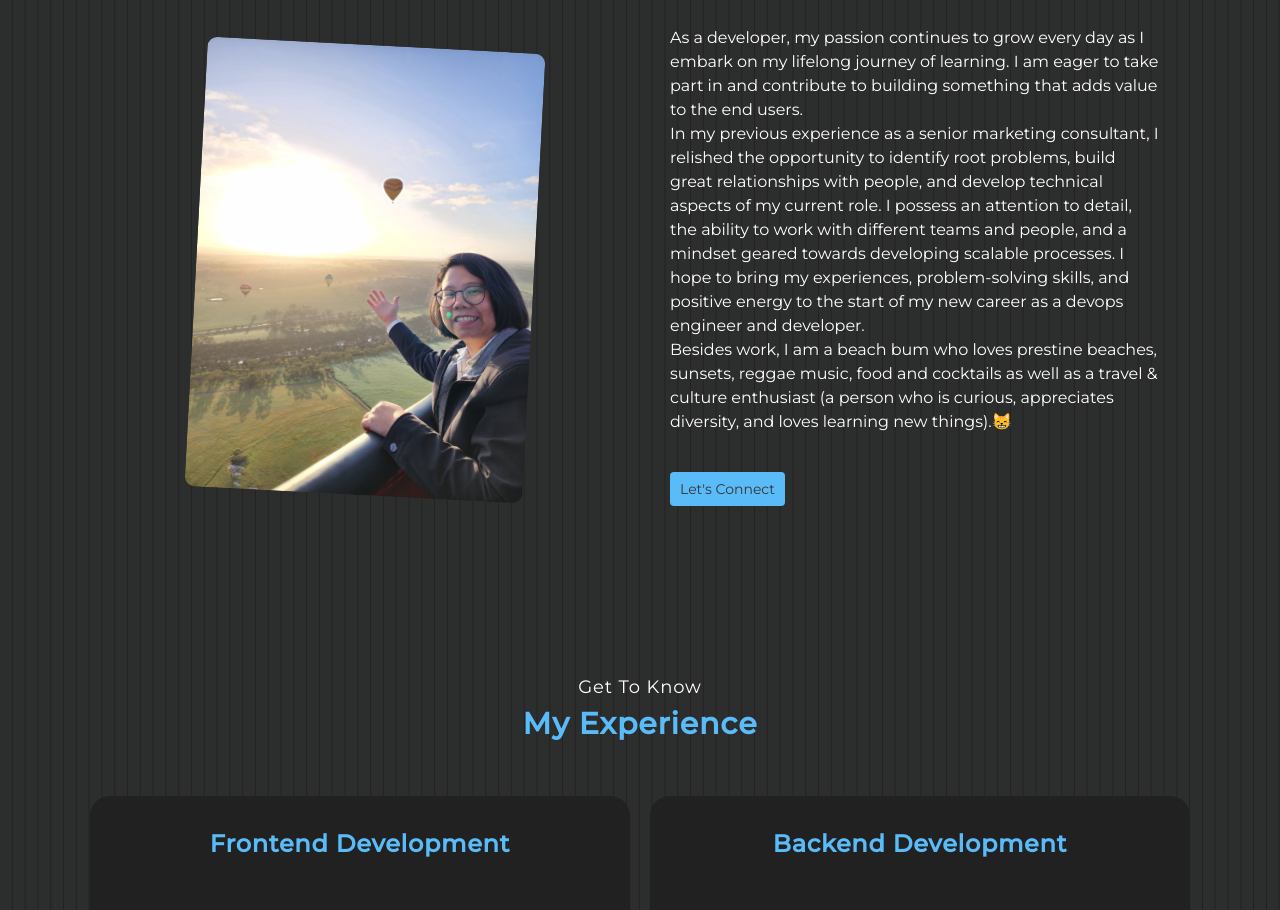
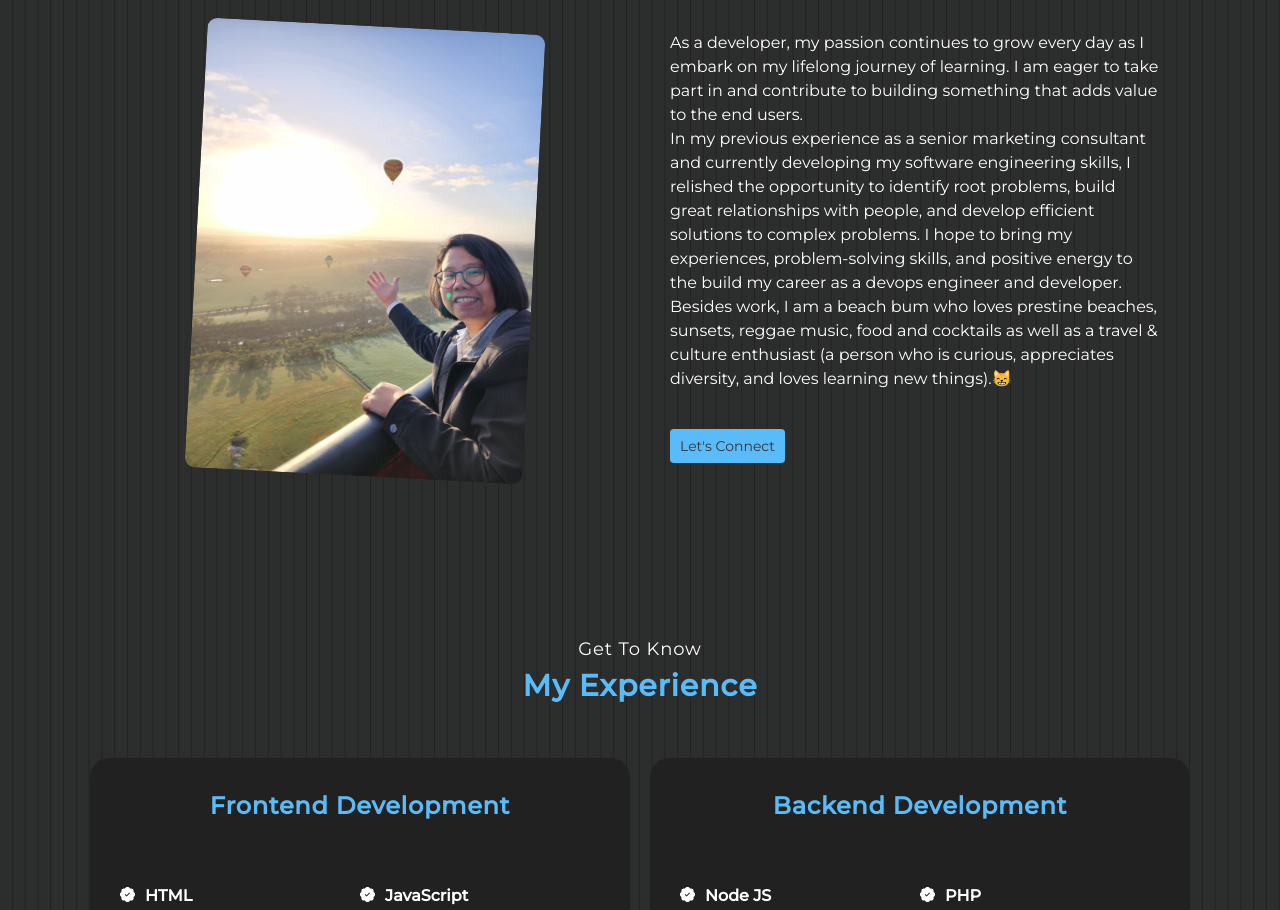
Before and after one commit to clarizalooktech/clarizalook, a React (Create React App) app: page / in a window 1280 px wide. Shown: the part 1000-1910 px from the top of the page. Built offline with nearby package versions, Linux system fonts and the light colour scheme.

Commit message:
adding about me contents part 3

```diff
--- a/src/components/About.js
+++ b/src/components/About.js
@@ -14,9 +14,9 @@ const About = () => {
                     </div>
                     <div className='about__col about__col--desc'>
                         <p>As a developer, my passion continues to grow every day as I embark on my lifelong journey of learning. I am eager to take part in and contribute to building something that adds value to the end users.</p>
-                        <p></p>
-                        <p>In my previous experience as a senior marketing consultant, I relished the opportunity to identify root problems, build great relationships with people, and develop technical aspects of my current role. I possess an attention to detail, the ability to work with different teams and people, and a mindset geared towards developing scalable processes. I hope to bring my experiences, problem-solving skills, and positive energy to the start of my new career as a devops engineer and developer.</p>
-                        <p></p>
+                        <p> </p>
+                        <p>In my previous experience as a senior marketing consultant and currently developing my software engineering skills, I relished the opportunity to identify root problems, build great relationships with people, and develop efficient solutions to complex problems. I hope to bring my experiences, problem-solving skills, and positive energy to the build my career as a devops engineer and developer.</p>
+                        <p> </p>
                         <p>Besides work, I am a beach bum who loves prestine beaches, sunsets, reggae music, food and cocktails as well as a travel & culture enthusiast (a person who is curious, appreciates diversity, and loves learning new things).😸</p>
                         <div className='about__col-button'>
                             <Link label="Let's Connect" theme="primary" />
```
